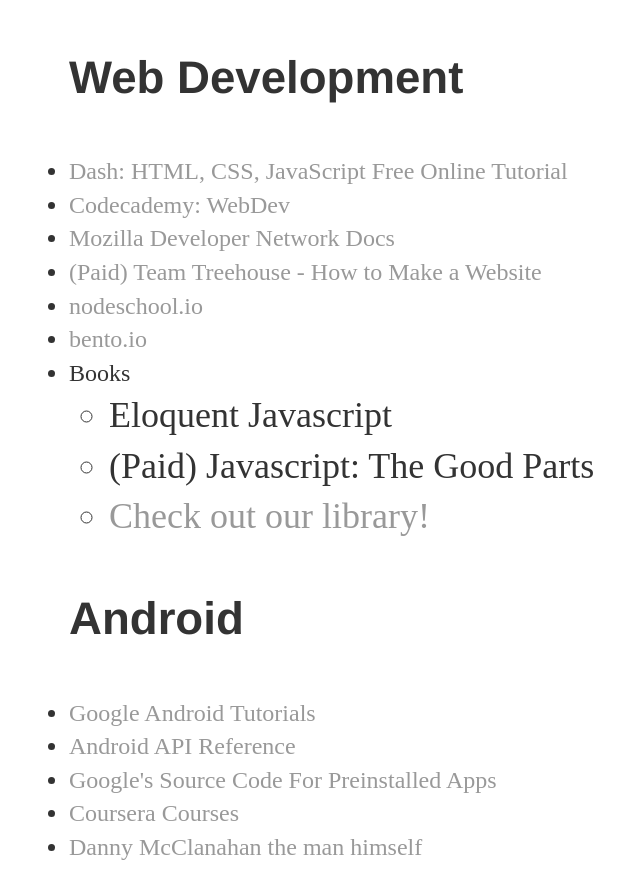
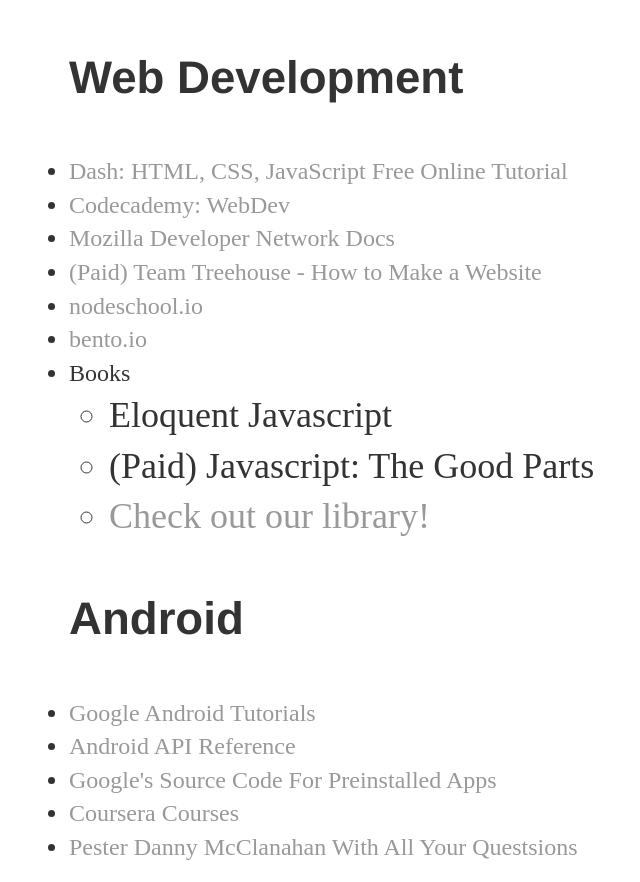
Before and after one commit to VandyApps/adamMgross.github.io, a Jekyll site: the page built from resources/index.html, in a window 1280 px wide. Shown: the part 402-1284 px from the top of the page, without its empty margins (163-803 px from the left). Built offline with Jekyll 4.4.1, drawn with Linux system fonts in a browser that asks for light colours; grey boxes are pictures that could not be loaded.

Commit message:
Automated commit message.

```diff
--- a/resources/index.html
+++ b/resources/index.html
@@ -24,6 +24,6 @@
 				<li><a href="https://developer.android.com/ndk/reference/index.html">Android API Reference</a></li>
 				<li><a href="https://android.googlesource.com/?format=HTML">Google's Source Code For Preinstalled Apps</a></li>
 				<li><a href="https://www.coursera.org/courses/?query=android">Coursera Courses</a></li>
-				<li><a href="mailto:daniel.d.mcclanahan@vanderiblt.edu">Danny McClanahan the man himself</a></li>
+				<li><a href="mailto:daniel.d.mcclanahan@vanderiblt.edu">Pester Danny McClanahan With All Your Questsions</a></li>
 				</ul>
 		</div>
```
